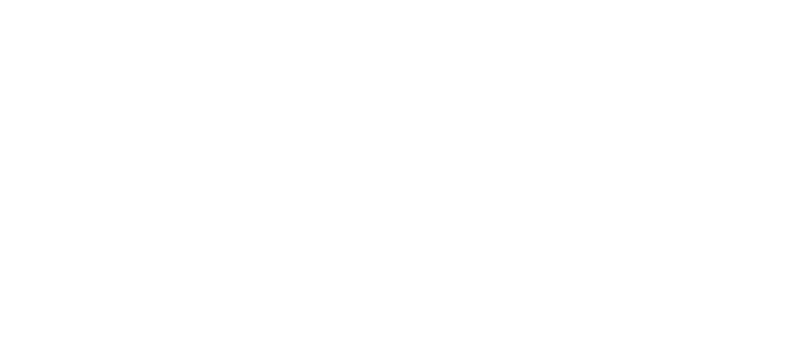
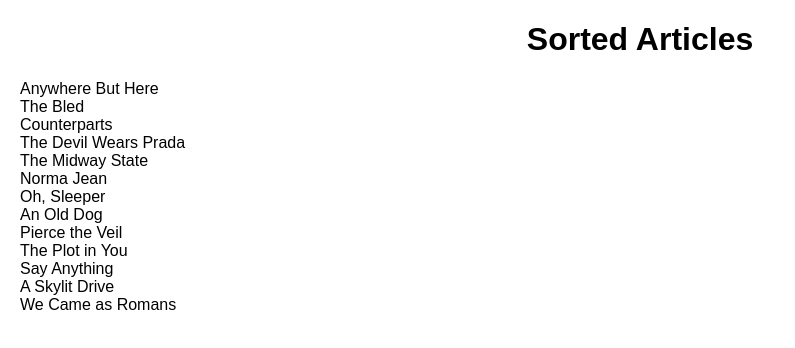
Before and after one commit to acciojob/sorting-articles-Yuvraj01maurya, a website: page main.html in a window 1280 px wide. Shown: the whole page, without its empty margins (0-795 px from the left). Drawn offline with Linux system fonts and the light colour scheme.

Commit message:
created a submission

```diff
--- a/main.html
+++ b/main.html
@@ -8,6 +8,8 @@
 
 <body>
 	<!-- the entire body must be written by student -->
+	<h1>Sorted Articles</h1>
+	<ul id="band"></ul>
     <script type="text/javascript" src="./script.js">
 </script>
 
--- a/script.js
+++ b/script.js
@@ -1 +1,30 @@
 //your JS code here. If required.
+    const bands = ['The Plot in You', 'The Devil Wears Prada', 'Pierce the Veil', 'Norma Jean', 'The Bled', 'Say Anything', 'The Midway State', 'We Came as Romans', 'Counterparts', 'Oh, Sleeper', 'A Skylit Drive', 'Anywhere But Here', 'An Old Dog'];
+
+    function stripPrefix(article) {
+      const prefixes = ['the ', 'a ', 'an '];
+      let result = article;
+      prefixes.forEach(prefix => {
+        if (article.toLowerCase().startsWith(prefix)) {
+          result = article.slice(prefix.length);
+        }
+      });
+      return result;
+    }
+
+    function displaySortedArticles() {
+      const bandList = document.getElementById('band');
+      const sortedBands = bands.slice().sort((a, b) => {
+        const stripA = stripPrefix(a);
+        const stripB = stripPrefix(b);
+        return stripA.localeCompare(stripB);
+      });
+
+      sortedBands.forEach(band => {
+        const listItem = document.createElement('li');
+        listItem.textContent = band;
+        bandList.appendChild(listItem);
+      });
+    }
+
+    displaySortedArticles();
--- a/styles.css
+++ b/styles.css
@@ -1 +1,11 @@
-/*  your css code here. If applicable */
+    body {
+      font-family: Arial, sans-serif;
+      margin: 20px;
+    }
+    h1 {
+      text-align: center;
+    }
+    #band {
+      list-style-type: none;
+      padding: 0;
+    }
```
